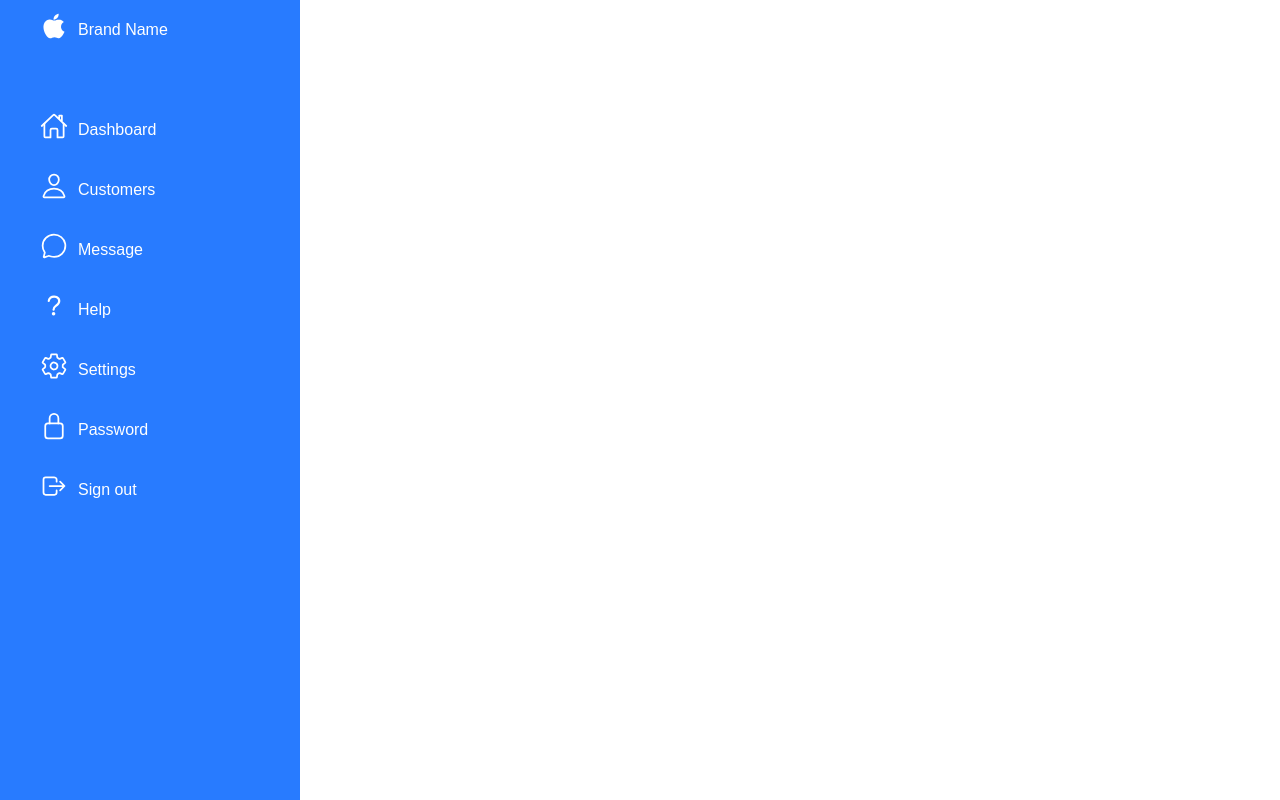
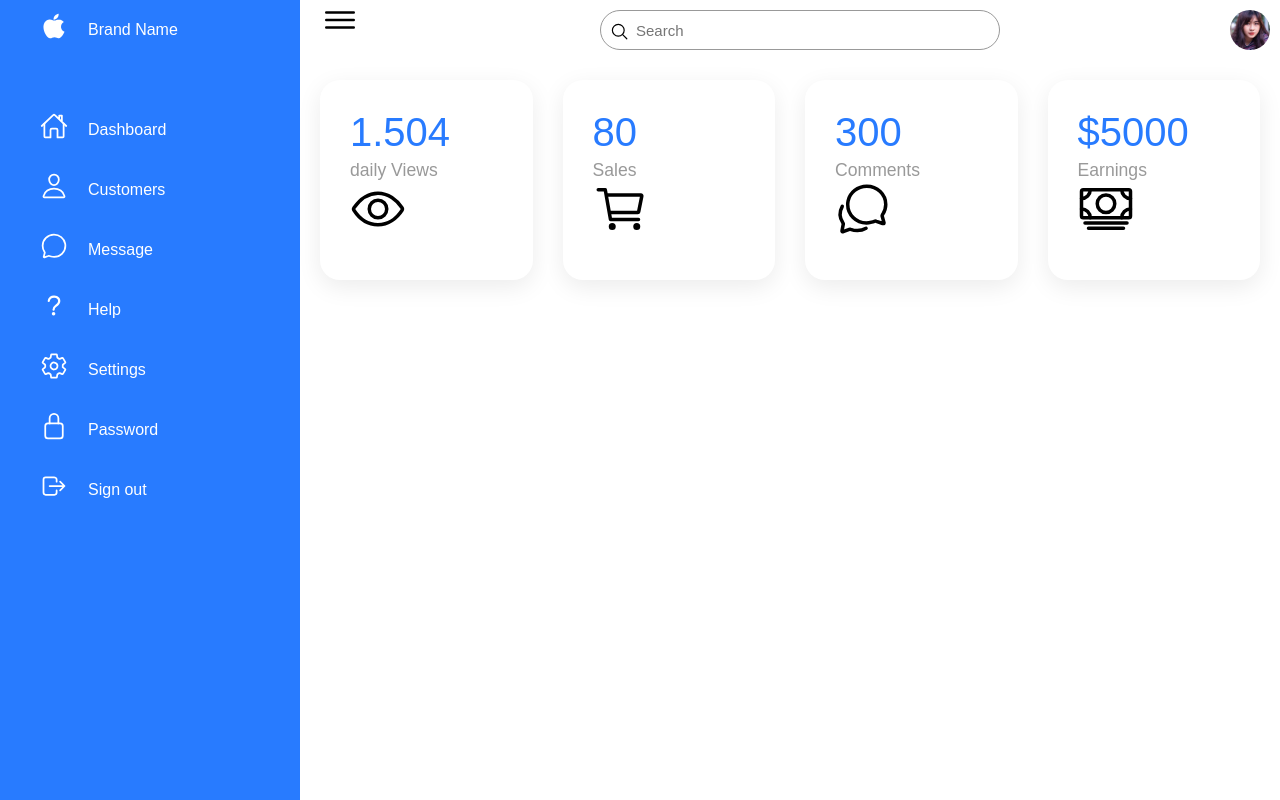
Before and after one commit to VijinV/responsive-admin-dashboard, a plain HTML site: page index.html in a window 1280 px wide. Drawn offline with nearby package versions, Linux system fonts and the light colour scheme.

Commit message:
search bar and frist card layout done

```diff
--- a/index.html
+++ b/index.html
@@ -1,65 +1,167 @@
 <!DOCTYPE html>
 <html lang="en">
   <head>
-    <meta charset="UTF-8">
-    <meta http-equiv="X-UA-Compatible" content="IE=edge">
-    <meta name="viewport" content="width=device-width, initial-scale=1.0">
-    <title>Admin dashboard
-    </title>
-    <link rel="stylesheet" href="style.css">
+    <meta charset="UTF-8" />
+    <meta http-equiv="X-UA-Compatible" content="IE=edge" />
+    <meta name="viewport" content="width=device-width, initial-scale=1.0" />
+    <title>Admin dashboard</title>
+    <link rel="stylesheet" href="style.css" />
   </head>
   <body>
     <div class="container">
       <div class="navigation">
         <ul>
-                <li><a href="">
+          <li>
+            <a href="">
               <span class="icon"><ion-icon name="logo-apple"></ion-icon></span>
               <span class="title"> Brand Name</span>
-                </a></li>
-                <li><a href="">
-                    <span class="icon"><ion-icon name="home-outline"></ion-icon></span>
+            </a>
+          </li>
+          <li>
+            <a href="">
+              <span class="icon"
+                ><ion-icon name="home-outline"></ion-icon
+              ></span>
               <span class="title"> Dashboard</span>
-                </a></li>
-                <li><a href="">
-                    <span class="icon"><ion-icon name="person-outline"></ion-icon></span>
+            </a>
+          </li>
+          <li>
+            <a href="">
+              <span class="icon"
+                ><ion-icon name="person-outline"></ion-icon
+              ></span>
               <span class="title"> Customers</span>
-                </a></li>
-                <li><a href="">
-                    <span class="icon"><ion-icon name="chatbubble-outline"></ion-icon></span>
+            </a>
+          </li>
+          <li>
+            <a href="">
+              <span class="icon"
+                ><ion-icon name="chatbubble-outline"></ion-icon
+              ></span>
               <span class="title">Message</span>
-                </a></li>
-                <li><a href="">
-                    <span class="icon"><ion-icon name="help-outline"></ion-icon></span>
+            </a>
+          </li>
+          <li>
+            <a href="">
+              <span class="icon"
+                ><ion-icon name="help-outline"></ion-icon
+              ></span>
               <span class="title"> Help</span>
-                </a></li>
-                <li><a href="">
-                    <span class="icon"><ion-icon name="settings-outline"></ion-icon></span>
+            </a>
+          </li>
+          <li>
+            <a href="">
+              <span class="icon"
+                ><ion-icon name="settings-outline"></ion-icon
+              ></span>
               <span class="title"> Settings</span>
-                </a></li>
-                <li><a href="">
-                    <span class="icon"><ion-icon name="lock-closed-outline"></ion-icon></span>
+            </a>
+          </li>
+          <li>
+            <a href="">
+              <span class="icon"
+                ><ion-icon name="lock-closed-outline"></ion-icon
+              ></span>
               <span class="title"> Password</span>
-                </a></li>
-                <li><a href="">
-                    <span class="icon"><ion-icon name="log-out-outline"></ion-icon></span>
+            </a>
+          </li>
+          <li>
+            <a href="">
+              <span class="icon"
+                ><ion-icon name="log-out-outline"></ion-icon
+              ></span>
               <span class="title">Sign out</span>
-                </a></li>
+            </a>
+          </li>
         </ul>
       </div>
+      <!-- main -->
+      <div class="main">
+        <div class="topbar">
+          <div class="toggle">
+            <ion-icon name="menu-outline"></ion-icon>
           </div>
-    <script type="module" src="https://unpkg.com/ionicons@5.5.2/dist/ionicons/ionicons.esm.js"></script>
-    <script nomodule src="https://unpkg.com/ionicons@5.5.2/dist/ionicons/ionicons.js"></script>
+          <div class="search">
+            <label for="">
+              <input type="text" placeholder="Search" />
+              <ion-icon name="search-outline"></ion-icon>
+            </label>
+          </div>
+          <!-- user Image -->
+          <div class="user">
+            <img src="./user.jpg" alt="" />
+          </div>
+        </div>
+        <!-- Card -->
+        <div class="cardBox">
+          <div class="card">
+            <div>
+              <div class="numbers">1.504</div>
+              <div class="cardname">daily Views</div>
+              <div class="iconBox">
+                <ion-icon name="eye-outline"></ion-icon>
+              </div>
+            </div>
+          </div>
+          <div class="card">
+            <div>
+              <div class="numbers">80</div>
+              <div class="cardname">Sales</div>
+              <div class="iconBox">
+                <ion-icon name="cart-outline"></ion-icon>
+              </div>
+            </div>
+          </div>
+          <div class="card">
+            <div>
+              <div class="numbers">300</div>
+              <div class="cardname">Comments</div>
+              <div class="iconBox">
+                <ion-icon name="chatbubbles-outline"></ion-icon>
+              </div>
+            </div>
+          </div>
+          <div class="card">
+            <div>
+              <div class="numbers">$5000</div>
+              <div class="cardname">Earnings</div>
+              <div class="iconBox">
+                <ion-icon name="cash-outline"></ion-icon>
+              </div>
+            </div>
+          </div>
+
+
+          <!-- Detail Listing -->
+
+        </div>
+      </div>
+    </div>
+    <script
+      type="module"
+      src="https://unpkg.com/ionicons@5.5.2/dist/ionicons/ionicons.esm.js"
+    ></script>
+    <script
+      nomodule
+      src="https://unpkg.com/ionicons@5.5.2/dist/ionicons/ionicons.js"
+    ></script>
     <script>
+      // menu toggle
+      let toggle = document.querySelector(".toggle");
+      let navigation = document.querySelector(".navigation");
+      let main = document.querySelector(".main");
+
+      toggle.onclick = function () {
+        navigation.classList.toggle("active");
+        main.classList.toggle("active");
+      };
       // add hovered class in selected item
-        let list = document.querySelectorAll('.navigation li');
-        function activeLink(){
-            list.forEach((item)=>
-            item.classList.remove('hovered'));
-            this.classList.add('hovered');
+      let list = document.querySelectorAll(".navigation li");
+      function activeLink() {
+        list.forEach((item) => item.classList.remove("hovered"));
+        this.classList.add("hovered");
       }
-        list.forEach((item)=>
-        item.addEventListener('mouseover',activeLink));
+      list.forEach((item) => item.addEventListener("mouseover", activeLink));
     </script>
-
   </body>
 </html>
--- a/style.css
+++ b/style.css
@@ -1,31 +1,26 @@
-@import url('https://fonts.googleapis.com/css?family+Ubuntu:wght@300;400;500;700&display=swap');
-*
-{
+@import url("https://fonts.googleapis.com/css?family+Ubuntu:wght@300;400;500;700&display=swap");
+* {
   margin: 0;
   padding: 0;
   box-sizing: border-box;
-    font-family: 'Ubuntu',sans-serif;
+  font-family: "Ubuntu", sans-serif;
 }
-:root{
+:root {
   --blue: #287bff;
   --white: #fff;
-    --grey:  #f5f5f5;
+  --grey: #f5f5f5;
   --black: #222;
-    --black2:#999;
-
+  --black2: #999;
 }
-body{
+body {
   min-height: 100vh;
   overflow-x: hidden;
-
 }
-.container{
+.container {
   position: relative;
   width: 100%;
-
-
 }
-.navigation{
+.navigation {
   position: fixed;
   width: 300px;
   height: 100%;
@@ -33,31 +28,29 @@ body{
   border-left: 10px solid var(--blue);
   transition: 0.5s;
   overflow: hidden;
-
-
 }
-.navigation ul{
+.navigation.active {
+  width: 88px;
+}
+.navigation ul {
   position: absolute;
-    top:0;
+  top: 0;
   left: 0;
   width: 100%;
-
 }
-.navigation ul li{
+.navigation ul li {
   position: relative;
   width: 100%;
   list-style: none;
   border-top-left-radius: 30px;
   border-bottom-left-radius: 30px;
-
 }
 .navigation ul li:hover,
-.navigation ul li.hovered{
+.navigation ul li.hovered {
   background: var(--white);
-
 }
 
-.navigation ul li:nth-child(1){
+.navigation ul li:nth-child(1) {
   margin-bottom: 40px;
 }
 .navigation ul li a {
@@ -69,26 +62,25 @@ body{
   color: var(--white);
 }
 .navigation ul li:hover a,
-.navigation ul li.hovered a{
+.navigation ul li.hovered a {
   color: var(--blue);
 }
-.navigation ul li a .icon{
+.navigation ul li a .icon {
   position: relative;
   display: block;
   max-width: 60px;
   height: 60px;
   line-height: 70px;
   text-align: center;
-
 }
-.navigation ul li a .icon ion-icon{
+.navigation ul li a .icon ion-icon {
   font-size: 1.75em;
   margin-left: 30px;
 }
-.navigation ul li a .title{
+.navigation ul li a .title {
   position: relative;
   display: block;
-    padding: 0 10px;
+  padding: 0 20px;
   height: 60px;
   line-height: 60px;
   text-align: start;
@@ -97,8 +89,8 @@ body{
 /* curve Outside NAv */
 
 .navigation ul li:hover a::before,
-.navigation ul li.hovered a::before{
-    content: '';
+.navigation ul li.hovered a::before {
+  content: "";
   position: absolute;
   right: 0;
   width: 50px;
@@ -110,8 +102,8 @@ body{
   pointer-events: none;
 }
 .navigation ul li:hover a::after,
-.navigation ul li.hovered a::after{
-    content: '';
+.navigation ul li.hovered a::after {
+  content: "";
   position: absolute;
   right: 0;
   width: 50px;
@@ -122,3 +114,121 @@ body{
   box-shadow: 35px -35px 0 10px var(--white);
   pointer-events: none;
 }
+/* main */
+
+.main {
+  position: absolute;
+  width: calc(100% - 300px);
+  left: 300px;
+  min-height: 100vh;
+  background: var(--white);
+  transition: 0.5s;
+}
+.main.active {
+  width: calc(100% - 80px);
+  left: 80px;
+}
+.topbar {
+  width: 100%;
+  height: 60px;
+  display: flex;
+  justify-content: space-between;
+  align-items: center;
+  padding: 0 10px;
+}
+.toggle {
+  position: relative;
+  top: 0;
+  width: 60px;
+  height: 60px;
+  background: var(--white);
+  display: flex;
+  justify-content: center;
+  font-size: 2.5em;
+  cursor: pointer;
+}
+.search {
+  position: relative;
+  width: 400px;
+  margin: 0 10px;
+}
+.search label {
+  position: relative;
+  width: 100%;
+}
+.search label input {
+  width: 100%;
+  height: 40px;
+  border-radius: 40px;
+  padding: 5px 20px;
+  padding-left: 35px;
+  font-size: 15px;
+  outline: none;
+  border: 1px solid var(--black2);
+}
+.search label ion-icon {
+  position: absolute;
+  top: 0;
+  left: 10px;
+  font-size: 1.2rem;
+}
+.user {
+  position: relative;
+  width: 40px;
+  height: 40px;
+  border-radius: 50%;
+  overflow: hidden;
+  cursor: pointer;
+}
+
+.user img {
+  position: absolute;
+  top: 0;
+  left: 0;
+  width: 100%;
+  height: 100%;
+  object-fit: cover;
+}
+.cardBox{
+    position: relative;
+    width: 100%;
+    padding: 20px;
+    display: grid;
+    grid-template-columns: repeat(4,1fr);
+    grid-column-gap: 30px;
+
+}
+.cardBox .card{
+    position: relative;
+    background: var(--white);
+    padding: 30px;
+    border-radius: 20px;
+    justify-content: space-between;
+    cursor: pointer;
+    box-shadow: 0 7px 25px rgba(0,0,0,0.08);
+}
+.cardBox .card .numbers{
+    position: relative;
+    font-weight: 500;
+    font-size: 2.5em;
+    color: var(--blue);
+}
+.cardBox .card .cardname{
+    color: var(--black2);
+    font-size: 1.1em;
+    margin-top: 5px;
+
+}
+.cardBox .card .iconBox{
+    font-size: 3.5em;
+    columns: var(--black2);
+}
+.cardBox .card:hover{
+    background: var(--blue);
+}
+.cardBox .card :hover .numbers,
+.cardBox .card :hover .cardname,
+.cardBox .card :hover {
+    color: var(--white);
+
+}
```
Also changed, not shown: img2 (1).jpg (added), img2.jpg (added), img3.jpg (added), img4.jpg (added), img5.jpg (added), img6.jpg (added), img7.jpg (added), img8.jpg (added), img9.jpg (added), user.jpg (added). Lines whose indentation alone changed are shown as unchanged.
